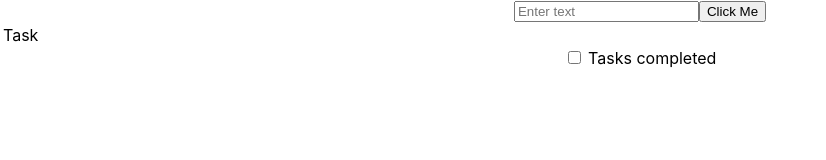
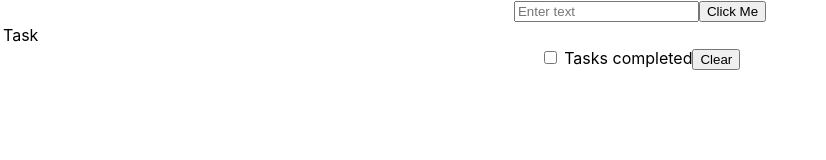
Before and after one commit to JMUT1/todo-list-react, a React (Create React App) app: page / in a window 1280 px wide. Shown: the top 160 px of the page, without its empty margins (0-826 px from the left). Built offline with nearby package versions, Linux system fonts and the light colour scheme.

Commit message:
delete task done is compllete

```diff
--- a/src/App.js
+++ b/src/App.js
@@ -1,6 +1,7 @@
 import TaskCreator from "./components/TaskCreator";
 import { useState, useEffect } from "react";
 import TaskTable from "./components/TaskTable";
+import VisibilityControl from "./components/VisibilityControl";
 import "./App.css";
 
 const App = () => {
@@ -25,7 +26,7 @@ const App = () => {
   const toogleTask = (task) => {
           // USAS MAP en las tareas, primero revisas si la tarea que te pasan existe, si existe usas los ... para copiar las tareas existentes y modificas el valor de la propiedad done al valor seleccionado
     setTaskItems(
-      tasksItems.map((t) => (t.name == task.name ? { ...t, done: !t.done } : t))
+      tasksItems.map((t) => (t.name === task.name ? { ...t, done: !t.done } : t))
     );
   };
 
@@ -37,15 +38,18 @@ const App = () => {
     } else alert("Tarea repetida");
   }
 
+  // DELETE TASKS
+  const cleanTask = () =>{
+    setTaskItems(tasksItems.filter(task => !task.done))
+    setShowTaskDone(false)
+  }
+
   return (
     <div className="App">
       <TaskCreator createTask={createTask} />
       <TaskTable toogleTask={toogleTask} tasks={tasksItems} />
 
-      <div>
-        <input type="checkbox" onChange={(e) => setShowTaskDone(!showTaskDone)}></input> <label>Tasks completed</label>
-      </div>
-
+      <VisibilityControl isChecked={showTaskDone} setShowTaskDone={(checked)=> setShowTaskDone(checked)} cleanTask = {cleanTask} />
       {
         showTaskDone && (<TaskTable toogleTask={toogleTask} tasks={tasksItems} showCompleted= {showTaskDone}/>)
 
--- /dev/null
+++ b/src/components/VisibilityControl.jsx
@@ -0,0 +1,23 @@
+import React from 'react'
+
+const VisibilityControl = ({setShowTaskDone, cleanTask, isChecked}) => {
+
+    const handleDelete = ()=>{
+        if(window.confirm("Are you sure you want to delete")){
+            cleanTask();
+        }
+
+
+    }
+  return (
+    <div>
+    <input checked={isChecked}  type="checkbox" onChange={(e) => setShowTaskDone(e.target.checked)}></input> <label>Tasks completed</label>
+  <button onClick={handleDelete}>
+    Clear
+  </button>
+
+  </div>
+  )
+}
+
+export default VisibilityControl
```
